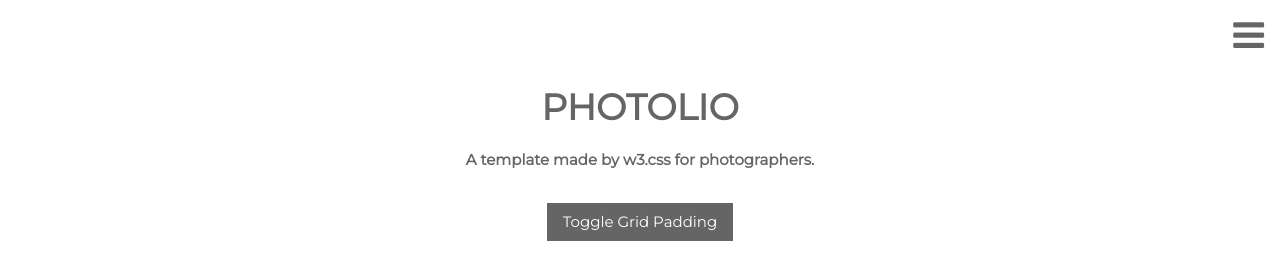
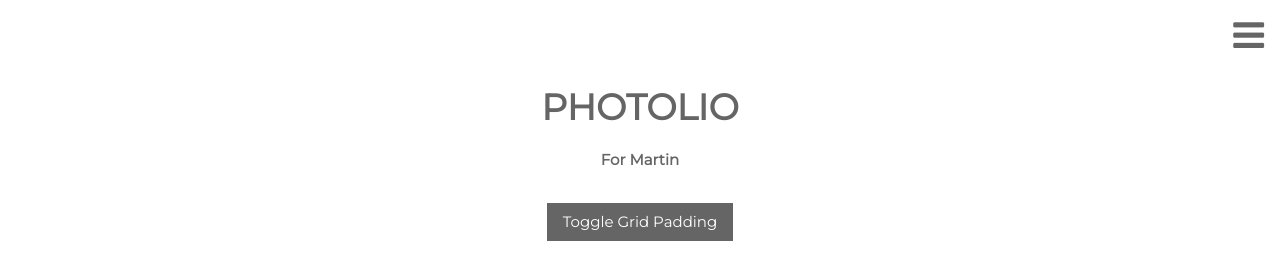
Before and after one commit to MartinAME/Martinpogi, a plain HTML site: page index.html in a window 1280 px wide. Shown: the top 259 px of the page. Drawn offline with nearby package versions, Linux system fonts and the light colour scheme.

Commit message:
Update index.html

```diff
--- a/index.html
+++ b/index.html
@@ -35,7 +35,7 @@ img {margin-bottom: -7px}
 <div class="w3-clear"></div>
 <header class="w3-center w3-margin-bottom">
   <h1><b>PHOTOLIO</b></h1>
-  <p><b>A template made by w3.css for photographers.</b></p>
+  <p><b>For Martin</b></p>
   <p class="w3-padding-16"><button class="w3-button w3-black" onclick="myFunction()">Toggle Grid Padding</button></p>
 </header>
 </div>
```
